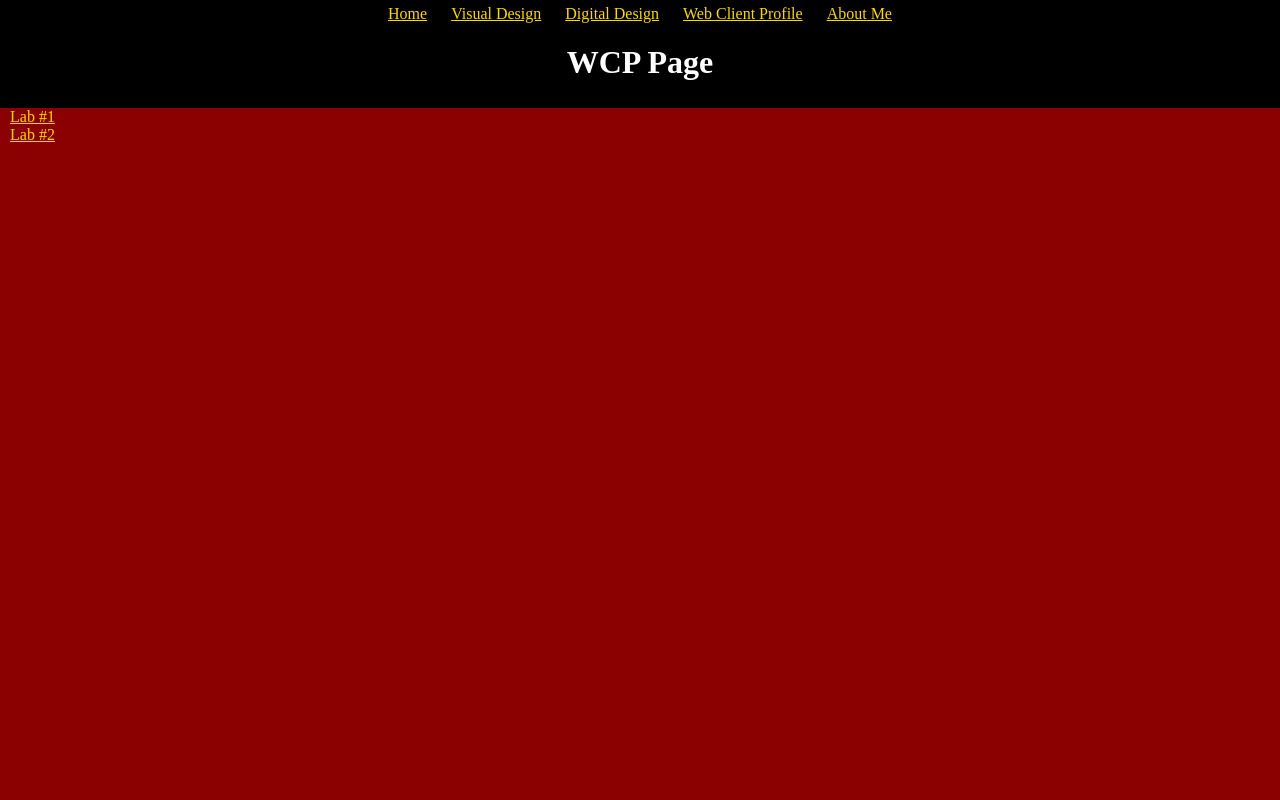
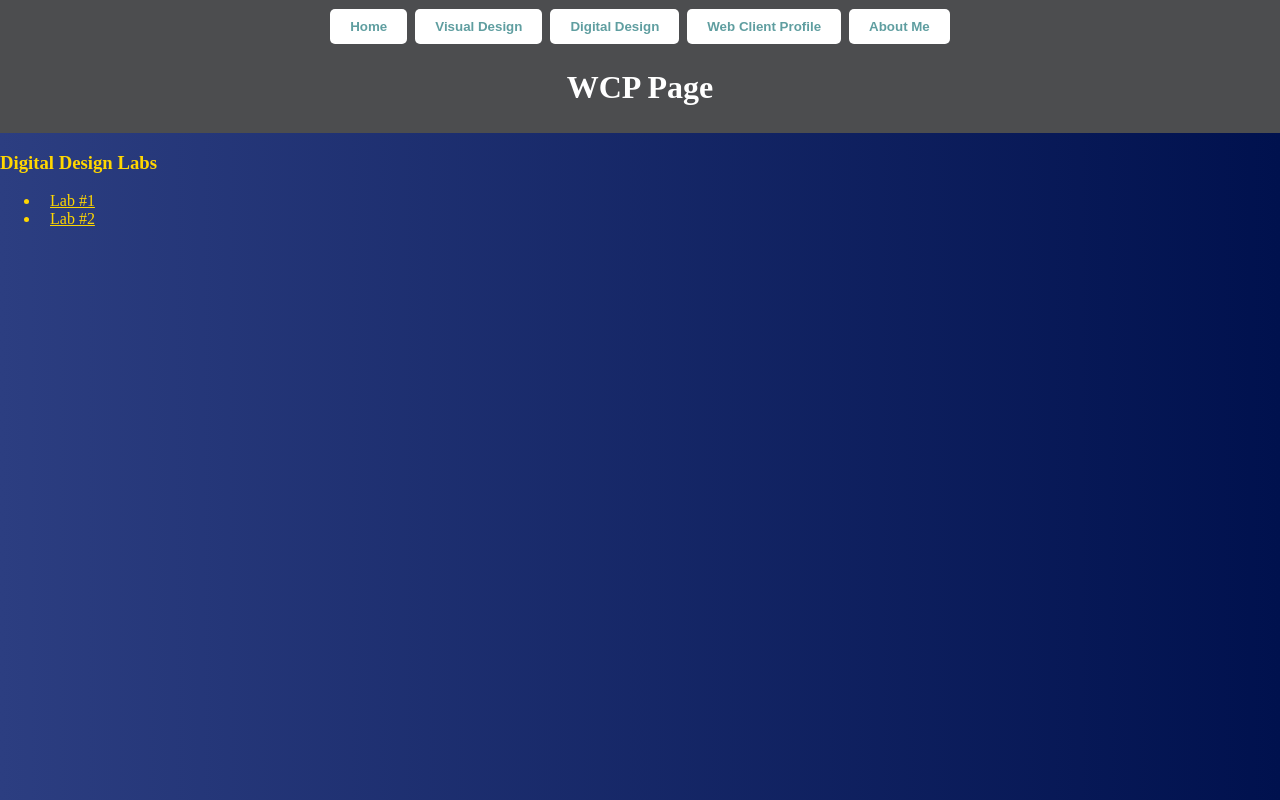
Before and after one commit to Jeffersonm0304/Jeffersonm0304.github.io, a plain HTML site: page wcp.html in a window 1280 px wide. Drawn offline with Linux system fonts and the light colour scheme.

Commit message:
Add files via upload

```diff
--- a/style.css
+++ b/style.css
@@ -1,21 +1,51 @@
 @charset "UTF-8";
-
-a{
+@import url("wcp.html.css");
+@import url("wcplab1.html.css");
+@import url("digitaldesign.html.css");
+@import url("visualdesign.html.css");
+@import url("aboutme.html.css");
+		h1{
+			text-align: center;
+		}
+		a{
 padding: 10px;
 	color:gold;
 		}
 
 
 .about-section{
-		padding: 5px;
-  text-align: center;
-  background-color: black;
-  color: white;
+    padding: 5px;
+    text-align: center;
+    background-color: #4C4D4F;
+    color: white;
+    align-items: center;
 }
 
 
 body {
-    background-color: darkred;
-	color:gold;
-	  margin: 0;
+
+    color: gold;
+    margin: 0;
+    background-image:repeating-linear-gradient(270deg,rgba(255,255,255,1.00) 0%,rgba(0,17,78,1.00) 0%,rgba(44,62,129,1.00) 100%);
 }
+		button {
+
+  background-color: white;
+  border: none;
+  color: cadetblue;
+  padding: 10px 20px;
+  text-align: center;
+  display: inline-block;
+  margin: 4px 2px;
+  cursor: pointer;
+	border-radius: 5px;
+			font-weight: bolder;
+
+		}
+		.domiimg{
+
+			display: block;
+  margin-left: auto;
+  margin-right: auto;
+
+		}
--- a/wcp.html
+++ b/wcp.html
@@ -4,39 +4,23 @@
 <meta charset="UTF-8">
 <title> WCP Page</title>
 
+<style type="text/css">
+</style>
+<link href="style.css" rel="stylesheet" type="text/css">
 </head>
 
 	<style>
 
-a{
-padding: 10px;
-	color:gold;
-		}
-
-
-.about-section{
-		padding: 5px;
-  text-align: center;
-  background-color: black;
-  color: white;
-}
-
-
-body {
-    background-color: darkred;
-	color:gold;
-	  margin: 0;
-}
-	.bcolor {
-}
-    </style>
+	</style>
 
 <body>
-	<div class="about-section" >
-		<a href="index.html" class="bcolor"> Home</a> <a href="visualdesign.html">Visual Design</a>  <a href="digitaldesign.html"> Digital Design</a> <a href="wcp.html"> Web Client Profile</a> <a href="aboutme.html">About Me</a>
-		<h1>WCP Page</h1>
-</div>
-	<a href="wcplab1.html"> Lab #1</a> <br>
-	<a href="wcplab2.html"> Lab #2</a>
+	<div class="about-section">
+		<button onclick="window.location.href='index.html';"> Home</button> <button onclick="window.location.href='visualdesign.html';">Visual Design</button>  <button onclick="window.location.href='digitaldesign.html';"> Digital Design</button> <button onclick="window.location.href='wcp.html';"> Web Client Profile</button> <button onclick="window.location.href='aboutme.html';">About Me</button>
+		<h1>WCP Page</h1> </div>
+	<h3> Digital Design Labs</h3>
+<ul>
+	<li><a href="wcplab1.html"> Lab #1</a></li>
+
+	<li> <a href="wcplab2.html"> Lab #2</a></li></ul>
 </body>
 </html>
```
Also changed, not shown: aboutme.html (+10 -6 lines), digitaldesign.html (+1 -1 lines), index.html (+35 -12 lines), visualdesign.html (+2 -4 lines), wcplab1.html (+9 -11 lines), wcplab2.html (+27 -12 lines), artifacts/dominican flag.jpg (added), artifacts/gey.jpg (added), artifacts/hmm.jpg (added), 1 other file.
